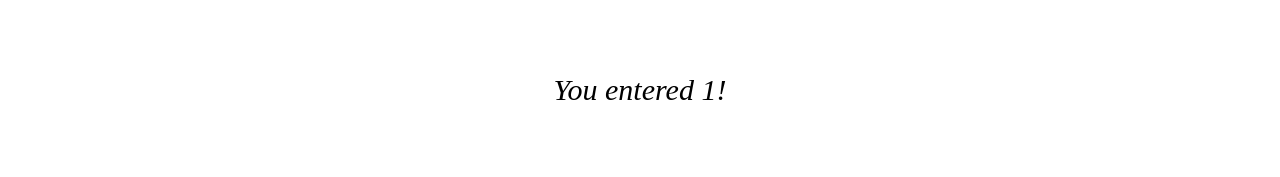
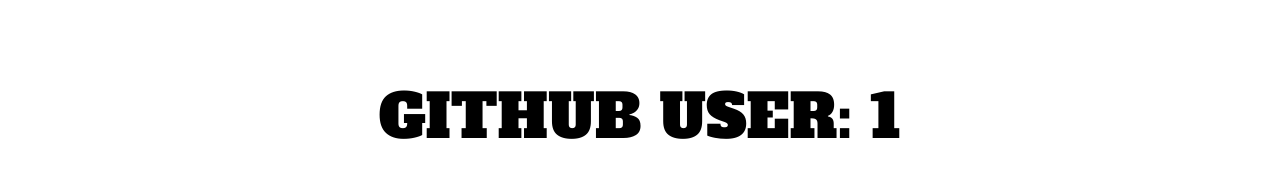
Before and after one commit to yaminiPonugoti/api-party, a React (Create React App) app: page /github/1 in a window 1280 px wide. Shown: the part 747-924 px from the top of the page. Before the commit the page ends 887 px from the top, so only its background shows below. Built offline with nearby package versions, Linux system fonts and the light colour scheme; a web font is replaced by a local one.

Commit message:
Add GithubUser component

```diff
--- a/src/Github.js
+++ b/src/Github.js
@@ -1,6 +1,7 @@
 import React, { Component } from 'react'
 import { Route } from 'react-router-dom'
 import './Github.css'
+import GithubUser from './GithubUser'
 
 class Github extends Component {
     state = {
@@ -29,7 +30,7 @@
             <button type="submit">Look up GitHub user</button>
           </div>
         </form>
-        <Route path="/github/:username" render={(props) => <h3>You entered {props.match.params.username}!</h3>} />
+        <Route path="/github/:username" component={GithubUser} />
         <Route exact path="/github" render={() => <h3>Please enter a username to search on GitHub.</h3>}/>
       </div>
     )
--- /dev/null
+++ b/src/GithubUser.js
@@ -0,0 +1,12 @@
+import React, { Component } from 'react'
+
+class GithubUser extends Component{
+    render() {
+        return(
+            <div className="GithubUser">
+                <h1>Github user: {this.props.match.params.username} </h1>
+            </div>
+        )
+    }
+}
+export default GithubUser
```
